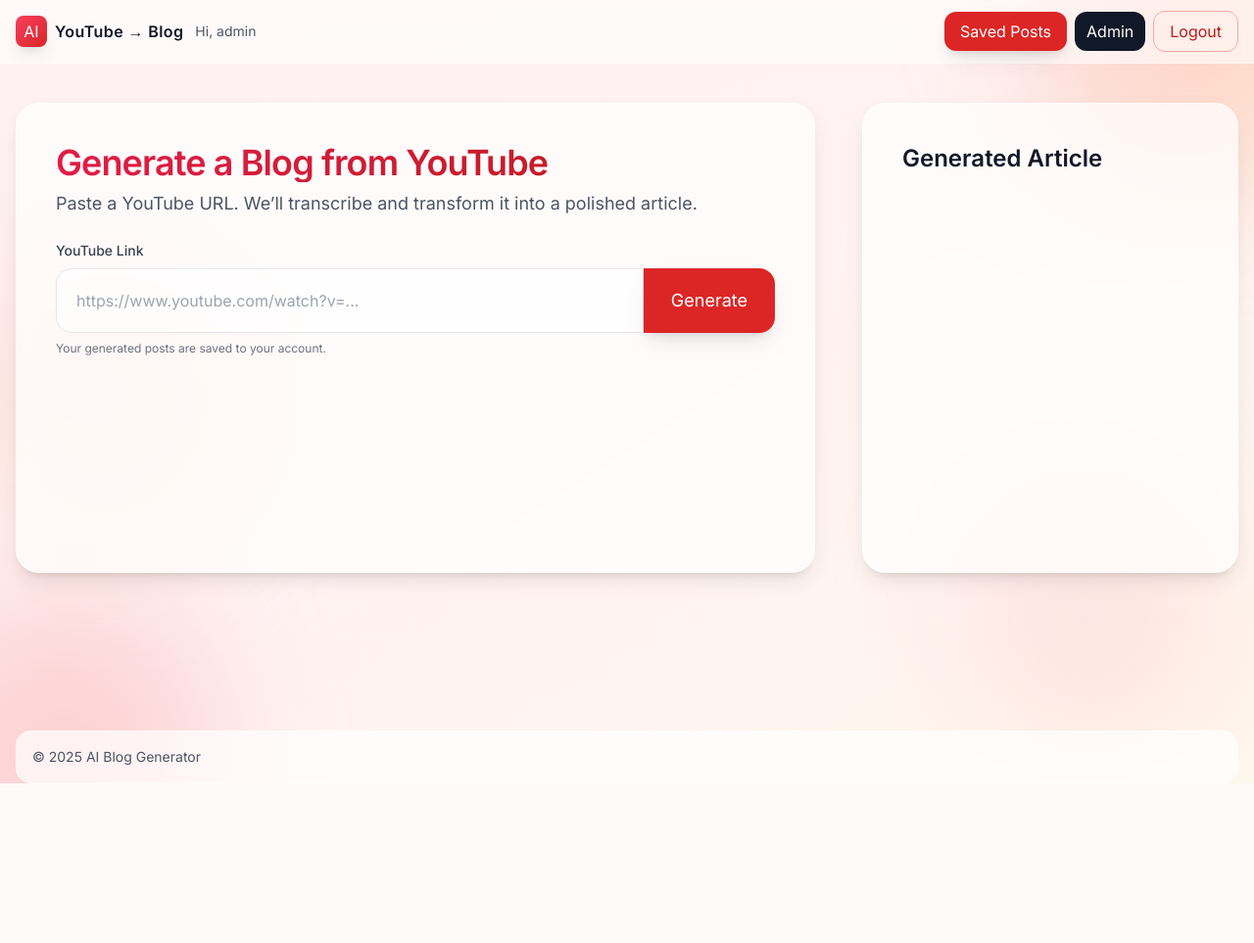
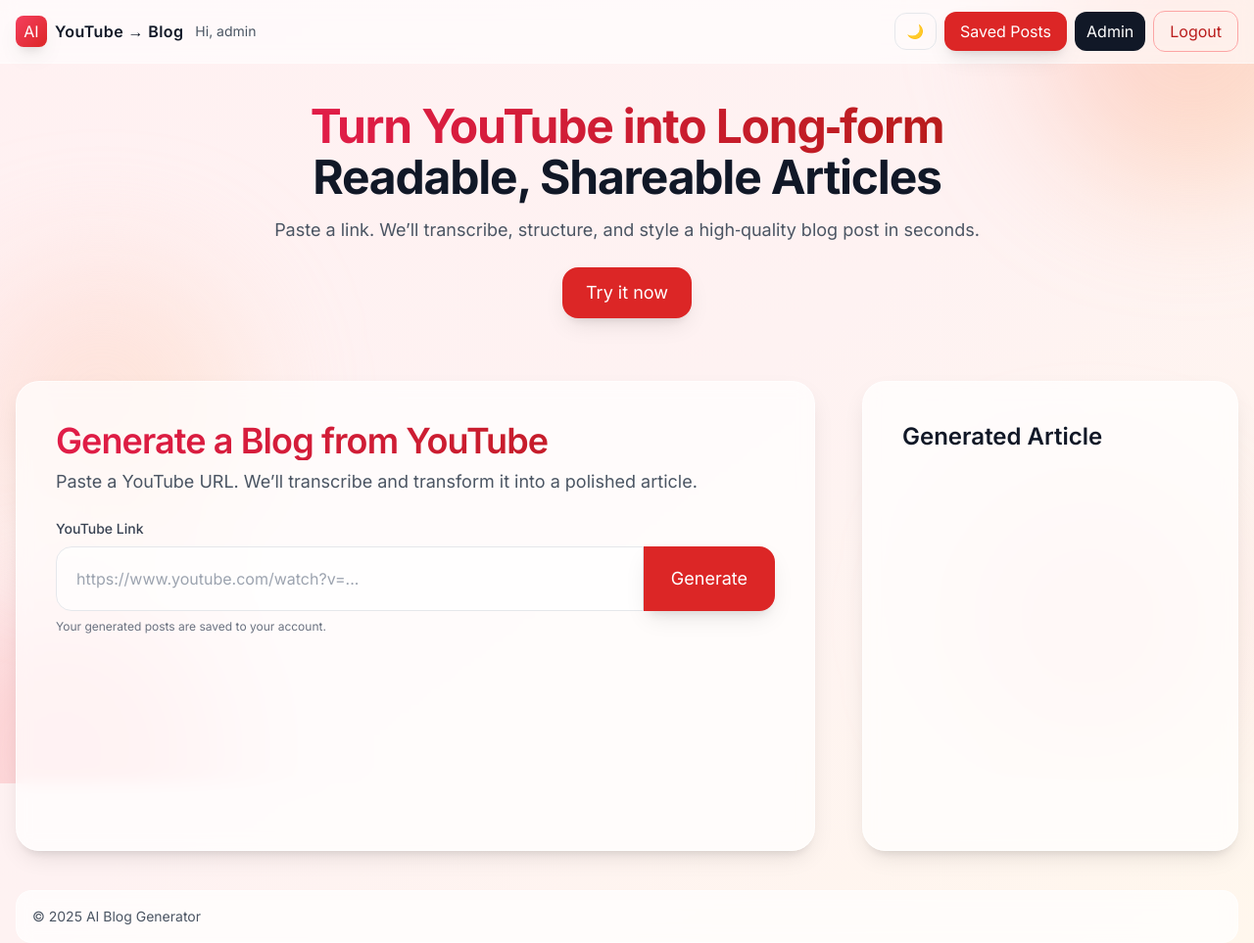
Before and after one commit to azatzick/videoSummarizer, a Django app: page / in a window 1280 px wide. Shown: the whole page at 98% size. Before the commit the page ends 800 px from the top, so only its background shows below. Run offline with Django 5.2, Linux system fonts and the light colour scheme; a user stored in the database is signed in; some libraries are stand-ins or nearby versions.

Commit message:
Feature: dark mode toggle with persistence + hero section on home; dark variants applied

```diff
--- a/templates/base.html
+++ b/templates/base.html
@@ -21,17 +21,23 @@
     }
   </script>
   <link rel="stylesheet" href="{% static 'app.css' %}">
+  <script>
+    (function() {
+      const saved = localStorage.getItem('theme');
+      if (saved === 'dark') document.documentElement.classList.add('dark');
+    })();
+  </script>
   {% block head %}{% endblock %}
 </head>
-<body class="min-h-screen flex flex-col bg-gradient-to-br from-rose-50 via-red-50 to-orange-50 text-gray-900">
+<body class="min-h-screen flex flex-col bg-gradient-to-br from-rose-50 via-red-50 to-orange-50 dark:from-neutral-900 dark:via-neutral-950 dark:to-black text-gray-900 dark:text-gray-100">
   <div aria-hidden="true" class="fixed inset-0 -z-10 overflow-hidden">
-    <div class="absolute -top-32 -right-24 h-80 w-80 rounded-full blur-3xl bg-gradient-to-br from-rose-300/40 to-orange-300/40"></div>
-    <div class="absolute -bottom-32 -left-24 h-80 w-80 rounded-full blur-3xl bg-gradient-to-br from-red-300/40 to-rose-300/40"></div>
-    <div class="absolute top-1/3 -left-10 h-72 w-72 rounded-full blur-3xl bg-gradient-to-br from-red-200/40 to-orange-200/40"></div>
-    <div class="absolute bottom-10 right-10 h-64 w-64 rounded-full blur-3xl bg-gradient-to-br from-rose-200/40 to-red-200/40"></div>
+    <div class="absolute -top-32 -right-24 h-80 w-80 rounded-full blur-3xl bg-gradient-to-br from-rose-300/40 to-orange-300/40 dark:from-red-900/40 dark:to-rose-900/40"></div>
+    <div class="absolute -bottom-32 -left-24 h-80 w-80 rounded-full blur-3xl bg-gradient-to-br from-red-300/40 to-rose-300/40 dark:from-neutral-800/40 dark:to-neutral-900/40"></div>
+    <div class="absolute top-1/3 -left-10 h-72 w-72 rounded-full blur-3xl bg-gradient-to-br from-red-200/40 to-orange-200/40 dark:from-neutral-700/40 dark:to-neutral-800/40"></div>
+    <div class="absolute bottom-10 right-10 h-64 w-64 rounded-full blur-3xl bg-gradient-to-br from-rose-200/40 to-red-200/40 dark:from-neutral-700/40 dark:to-neutral-800/40"></div>
   </div>
 
-  <nav class="sticky top-0 z-30 backdrop-blur supports-[backdrop-filter]:bg-white/60 bg-white/70 border-b border-white/40">
+  <nav class="sticky top-0 z-30 backdrop-blur supports-[backdrop-filter]:bg-white/60 bg-white/70 dark:bg-neutral-900/60 border-b border-white/40 dark:border-neutral-800">
     <div class="max-w-7xl mx-auto px-4">
       <div class="flex justify-between items-center h-16">
         <div class="flex items-center gap-3 min-w-0">
@@ -40,18 +46,19 @@
             <span class="font-semibold tracking-wide truncate">YouTube → Blog</span>
           </a>
           {% if user.is_authenticated %}
-            <span class="hidden sm:inline text-sm text-gray-600 truncate">Hi, {{ user.username }}</span>
+            <span class="hidden sm:inline text-sm text-gray-600 dark:text-gray-300 truncate">Hi, {{ user.username }}</span>
           {% endif %}
         </div>
         <div class="flex items-center gap-2">
+          <button id="themeToggle" class="inline-flex items-center justify-center px-3 py-2 rounded-xl border border-gray-200 dark:border-neutral-700 hover:bg-white dark:hover:bg-neutral-800 transition text-sm" aria-label="Toggle dark mode">🌙</button>
           {% if user.is_authenticated %}
             <a href="/blog-list" class="inline-flex items-center justify-center text-white bg-red-600 hover:bg-red-700 px-4 py-2 rounded-xl shadow-soft transition">Saved Posts</a>
             {% if user.is_staff or user.is_superuser %}
               <a href="/admin/" class="inline-flex items-center justify-center text-white bg-gray-900 hover:bg-black px-3 py-2 rounded-xl transition">Admin</a>
             {% endif %}
-            <a href="/logout" class="inline-flex items-center justify-center px-4 py-2 rounded-xl border border-red-300 text-red-700 hover:bg-red-50 transition">Logout</a>
+            <a href="/logout" class="inline-flex items-center justify-center px-4 py-2 rounded-xl border border-red-300 text-red-700 hover:bg-red-50 dark:hover:bg-neutral-800 transition">Logout</a>
           {% else %}
-            <a class="inline-flex items-center justify-center px-4 py-2 rounded-xl border border-gray-200 hover:bg-white transition" href="/login">Login</a>
+            <a class="inline-flex items-center justify-center px-4 py-2 rounded-xl border border-gray-200 dark:border-neutral-700 hover:bg-white dark:hover:bg-neutral-800 transition" href="/login">Login</a>
             <a class="inline-flex items-center justify-center text-white bg-red-600 hover:bg-red-700 px-4 py-2 rounded-xl shadow-soft transition" href="/signup">Sign Up</a>
           {% endif %}
         </div>
@@ -63,7 +70,7 @@
     {% if messages %}
       <div class="space-y-2 mb-6">
         {% for message in messages %}
-          <div class="p-3 rounded-lg bg-red-50 text-red-800 border border-red-100 shadow-sm">{{ message }}</div>
+          <div class="p-3 rounded-lg bg-red-50 text-red-800 border border-red-100 shadow-sm dark:bg-neutral-800 dark:text-neutral-200 dark:border-neutral-700">{{ message }}</div>
         {% endfor %}
       </div>
     {% endif %}
@@ -73,13 +80,26 @@
 
   <footer class="mt-auto">
     <div class="max-w-7xl mx-auto px-4">
-      <div class="rounded-2xl border border-white/60 bg-white/70 backdrop-blur p-4 flex items-center justify-between text-sm text-gray-600">
+      <div class="rounded-2xl border border-white/60 dark:border-neutral-800 bg-white/70 dark:bg-neutral-900/60 backdrop-blur p-4 flex items-center justify-between text-sm text-gray-600 dark:text-gray-300">
         <span>© 2025 AI Blog Generator</span>
         <span class="opacity-60"></span>
       </div>
     </div>
   </footer>
 
+  <script>
+    const toggleBtn = document.getElementById('themeToggle');
+    if (toggleBtn) {
+      toggleBtn.addEventListener('click', () => {
+        const root = document.documentElement;
+        const isDark = root.classList.toggle('dark');
+        localStorage.setItem('theme', isDark ? 'dark' : 'light');
+        toggleBtn.textContent = isDark ? '☀️' : '🌙';
+      });
+      // Initialize icon state
+      toggleBtn.textContent = document.documentElement.classList.contains('dark') ? '☀️' : '🌙';
+    }
+  </script>
   {% block scripts %}{% endblock %}
 </body>
 </html>
--- a/templates/index.html
+++ b/templates/index.html
@@ -2,20 +2,31 @@
 {% block title %}Home · AI Blog Generator{% endblock %}
 
 {% block content %}
-<section class="grid grid-cols-12 gap-10 xl:gap-12 items-stretch">
-  <div class="col-span-12 lg:col-span-7 xl:col-span-8 rounded-3xl border border-white/60 bg-white/70 backdrop-blur p-8 xl:p-10 shadow-soft min-h-[45vh]">
+<section class="max-w-5xl mx-auto text-center mb-12 lg:mb-16">
+  <h1 class="text-4xl lg:text-5xl font-extrabold tracking-tight">
+    <span class="bg-clip-text text-transparent bg-gradient-to-r from-rose-600 to-red-700">Turn YouTube into Long‑form</span>
+    <span class="block mt-1">Readable, Shareable Articles</span>
+  </h1>
+  <p class="text-gray-600 dark:text-gray-300 mt-4 text-lg">Paste a link. We’ll transcribe, structure, and style a high‑quality blog post in seconds.</p>
+  <div class="mt-6">
+    <a href="#generator" class="inline-flex items-center justify-center text-white bg-red-600 hover:bg-red-700 px-6 py-3 rounded-2xl shadow-soft transition text-base lg:text-lg">Try it now</a>
+  </div>
+</section>
+
+<section id="generator" class="grid grid-cols-12 gap-10 xl:gap-12 items-stretch">
+  <div class="col-span-12 lg:col-span-7 xl:col-span-8 rounded-3xl border border-white/60 dark:border-neutral-800 bg-white/70 dark:bg-neutral-900/60 backdrop-blur p-8 xl:p-10 shadow-soft min-h-[45vh]">
     <div class="mb-6">
       <h2 class="text-3xl lg:text-4xl font-semibold tracking-tight bg-gradient-to-r from-rose-600 to-red-700 bg-clip-text text-transparent">Generate a Blog from YouTube</h2>
-      <p class="text-gray-600 mt-2 text-base lg:text-lg">Paste a YouTube URL. We’ll transcribe and transform it into a polished article.</p>
+      <p class="text-gray-600 dark:text-gray-300 mt-2 text-base lg:text-lg">Paste a YouTube URL. We’ll transcribe and transform it into a polished article.</p>
     </div>
 
     <div>
-      <label for="youtubeLink" class="block text-sm font-medium text-gray-700 mb-2">YouTube Link</label>
+      <label for="youtubeLink" class="block text-sm font-medium text-gray-700 dark:text-gray-200 mb-2">YouTube Link</label>
       <div class="flex">
-        <input id="youtubeLink" type="url" placeholder="https://www.youtube.com/watch?v=..." class="flex-grow p-4 lg:p-5 border border-gray-200 rounded-l-2xl focus:outline-none focus:ring-2 focus:ring-red-500 bg-white/60 text-base" />
+        <input id="youtubeLink" type="url" placeholder="https://www.youtube.com/watch?v=..." class="flex-grow p-4 lg:p-5 border border-gray-200 dark:border-neutral-700 rounded-l-2xl focus:outline-none focus:ring-2 focus:ring-red-500 bg-white/60 dark:bg-neutral-800/60 text-base" />
         <button id="generateBlogButton" class="px-6 lg:px-7 py-3 lg:py-4 rounded-r-2xl inline-flex items-center justify-center text-white bg-red-600 hover:bg-red-700 shadow-soft transition text-base lg:text-lg">Generate</button>
       </div>
-      <p class="text-xs text-gray-500 mt-2">Your generated posts are saved to your account.</p>
+      <p class="text-xs text-gray-500 dark:text-gray-400 mt-2">Your generated posts are saved to your account.</p>
     </div>
 
     <div id="loading-circle" class="hidden mt-8 inline-flex items-center gap-3 text-red-700 text-base">
@@ -24,9 +35,9 @@
     </div>
   </div>
 
-  <div class="col-span-12 lg:col-span-5 xl:col-span-4 rounded-3xl border border-white/60 bg-white/70 backdrop-blur p-8 xl:p-10 shadow-soft min-h-[60vh]">
+  <div class="col-span-12 lg:col-span-5 xl:col-span-4 rounded-3xl border border-white/60 dark:border-neutral-800 bg-white/70 dark:bg-neutral-900/60 backdrop-blur p-8 xl:p-10 shadow-soft min-h-[60vh]">
     <h3 class="text-2xl font-semibold mb-4">Generated Article</h3>
-    <div id="blogContent" class="prose prose-red prose-lg xl:prose-xl max-w-none"></div>
+    <div id="blogContent" class="prose prose-red prose-lg xl:prose-xl max-w-none dark:prose-invert"></div>
   </div>
 </section>
 {% endblock %}
```
Also changed, not shown: db.sqlite3.
